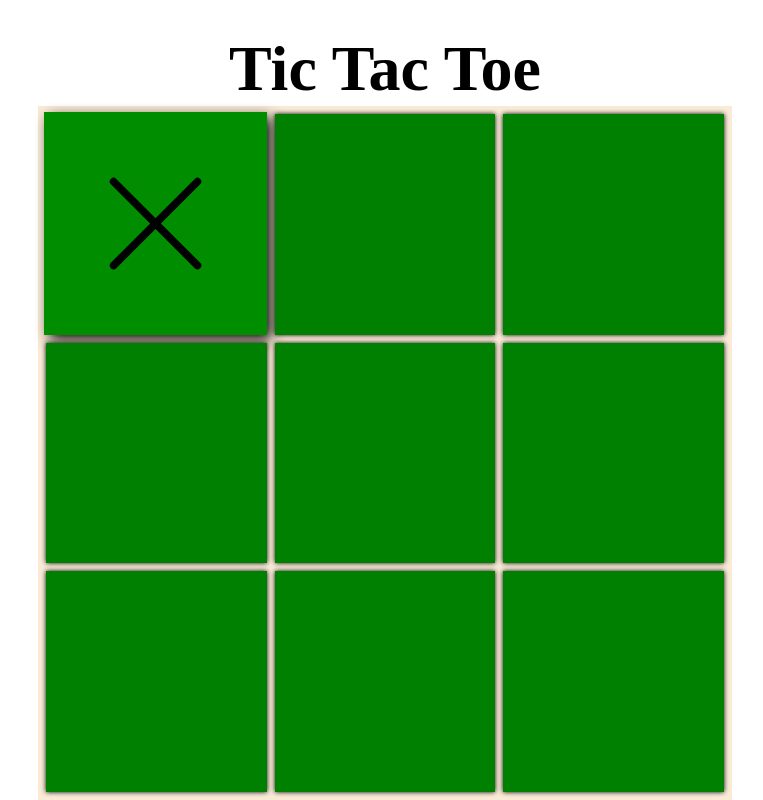
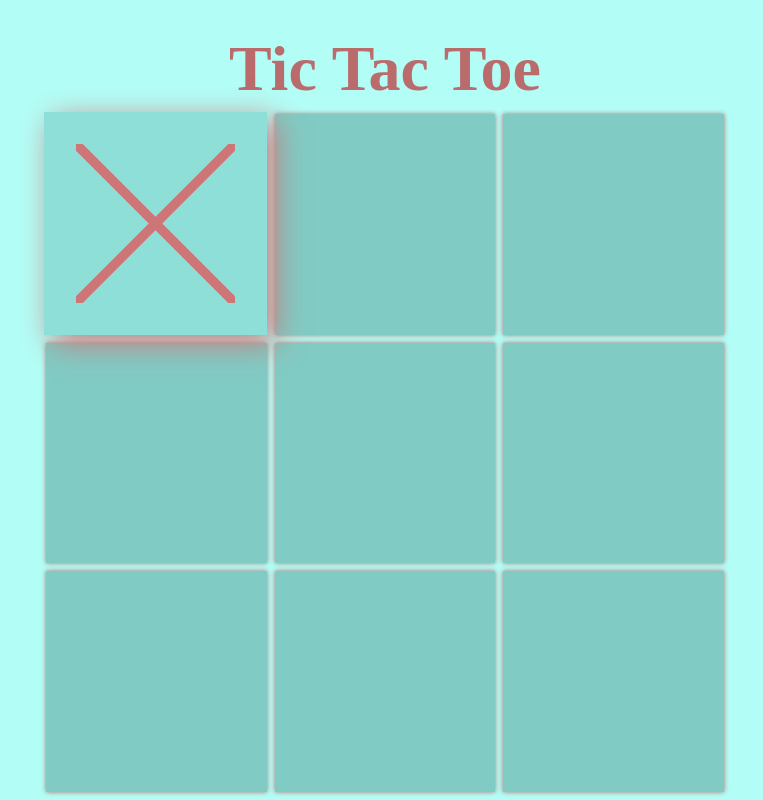
Before and after one commit to CosticaPuntaru/tic-tac-toe-p2p, a plain HTML site: page docs/index.html in a window 1280 px wide. Both pictures are taken after a click on the button 411 px from the left and 224 px from the top of the page. Shown: the whole page, without its empty margins (255-1018 px from the left). Drawn offline with Linux system fonts and the light colour scheme.

Commit message:
fix some effects

```diff
--- a/docs/index.html
+++ b/docs/index.html
@@ -1,5 +1,6 @@
 <html lang="en">
 <head>
+    <title>Tic Tac Toe</title>
     <meta name="viewport" content="width=device-width, initial-scale=1">
     <style>
 
@@ -11,7 +12,12 @@
             height: 100vh;
             margin: 0;
             font-size: 16px;
+            background: var(--bg-color);
+            color: var(--fill-color);
             --animation-speed: .3s;
+            --bg-color: #b2fef7;
+            --cell-bg: #80cbc4;
+            --fill-color: #ba6b6c;
         }
 
         h1 {
@@ -26,6 +32,14 @@
             }
         }
 
+        @media (prefers-color-scheme: dark) {
+            body {
+                --bg-color: #212121;
+                --cell-bg: #484848;
+                --fill-color: #4f9a94;
+            }
+        }
+
         .TicTacToe__Container {
             position: relative;
             margin: 0 auto;
@@ -35,7 +49,6 @@
             grid-template-columns: repeat(3, minmax(20px, 1fr));
             grid-template-rows: repeat(3, minmax(20px, 1fr));
             grid-gap: 0.5rem;
-            background: antiquewhite;
             aspect-ratio: 1;
             max-width: 100%;
             max-height: min(100%, 100vw);
@@ -44,9 +57,9 @@
         }
 
         .TicTacToe_Cell {
-            padding: 3rem;
+            padding: clamp(.1rem, 4vw, 2rem);
             position: relative;
-            background: green;
+            background: var(--cell-bg);
             aspect-ratio: 1;
             transition-property: filter, box-shadow, margin-top, margin-left;
             transition-duration: var(--animation-speed);
@@ -60,15 +73,10 @@
         .TicTacToe_Cell:hover,
         .TicTacToe__Container:not(:hover) .TicTacToe_Cell:focus {
             filter: brightness(110%);
-            box-shadow: .3rem .3rem .8rem;
+            box-shadow: .5rem .5rem 1.8rem;
             margin-top: -.15rem;
             margin-left: -.15rem;
-        }
-
-        @keyframes rotate {
-            100% {
-                transform: rotate(1turn);
-            }
+            z-index: 1;
         }
 
         .TicTacToe_Cell.winning-cell {
@@ -89,7 +97,7 @@
             background-size: 50% 50%, 50% 50%;
             background-position: 0 0, 100% 0, 100% 100%, 0 100%;
             background-image: linear-gradient(#399953, #399953), linear-gradient(#fbb300, #fbb300), linear-gradient(#d53e33, #d53e33), linear-gradient(#377af5, #377af5);
-            animation: rotate 4s linear infinite;
+            animation: rotate calc(var(--animation-speed) * 9) linear infinite;
         }
 
         .TicTacToe_Cell.winning-cell::after {
@@ -104,29 +112,33 @@
             border-radius: 5px;
         }
 
+        @keyframes rotate {
+            100% {
+                transform: rotate(1turn);
+            }
+        }
+
 
         #path2 {
-            stroke-dasharray: 430;
+            stroke: var(--fill-color);
+            stroke-dasharray: 400;
             stroke-dashoffset: 800;
             animation: letter-x var(--animation-speed) linear;
-            animation-fill-mode: forwards;
         }
 
         #path3 {
-            stroke-dasharray: 430;
-            stroke-dashoffset: 800;
-
+            stroke: var(--fill-color);
+            stroke-dasharray: 400;
+            stroke-dashoffset: 0;
             animation: letter-x var(--animation-speed) linear;
-            animation-fill-mode: forwards;
             animation-delay: var(--animation-speed);
         }
 
         #circle-path {
+            stroke: var(--fill-color);
             stroke-dasharray: 360;
             stroke-dashoffset: 0;
-
             animation: letter-o var(--animation-speed) linear;
-            /*animation-fill-mode: forwards;*/
         }
 
         @keyframes letter-o {
@@ -169,13 +181,13 @@
          enable-background='new 0 0 50 50' xml:space='preserve'
     >
         <line id='path2' fill='none' stroke='#000000' stroke-linecap="round"
-              stroke-width='3' stroke-miterlimit='10' x1='8.5'
-              y1='41.5' x2='41.5' y2='8.5'
+              stroke-width='3' stroke-miterlimit='10'
+              y1='50' x2='50' x1='0' y2='0'
         />
         <line id='path3' fill='none' stroke='#000000' stroke-linecap="round"
-              stroke-width='3' stroke-miterlimit='10' x1='41.5' y1='41.5'
-              x2='8.5'
-              y2='8.5'
+              stroke-width='3' stroke-miterlimit='10' x1='50' y1='50'
+              x2='0'
+              y2='0'
         />
     </svg>
 </template>
@@ -187,7 +199,6 @@
             stroke-mitterlimit="0" cx="50" cy="50" r="48"
             stroke-dasharray="360" stroke-linecap="round" transform="rotate(-90) translate(-100 0)"
     >
-<!--        <animate attributeName="stroke-dashoffset" values="360;0" dur="2s"></animate>-->
     </circle>
 </svg>
 </template>
@@ -204,7 +215,6 @@
     function resetGame() {
         $cellList.forEach((cell) => {
             cell.innerHTML = '';
-            console.log('cell', cell)
             cell.classList.remove('winning-cell');
         })
         board = [[], [], []];
@@ -229,8 +239,8 @@
         }
         board[col][row] = isXNext ? 'x' : 'o';
         const template = isXNext ? $xTemplate.content.cloneNode(true) : $oTemplate.content.cloneNode(true);
+        $clicked.appendChild(template);
         isXNext = !isXNext;
-        $clicked.appendChild(template);
 
         const winnerResults = checkBoard(board);
         if (winnerResults) {
@@ -245,10 +255,16 @@
     })
 
     function checkLane(a, b, c) {
+        if (!a || !b || !c) {
+            allFull = false;
+        }
         return !!(a && a === b && b === c)
     }
 
+    let allFull = false;
+
     function checkBoard(game) {
+        allFull = true;
         for (let i = 0; i < 3; i++) {
             if (checkLane(game[i][0], game[i][1], game[i][2])) {
                 return {
@@ -275,6 +291,10 @@
                 cells: [[0, 2], [1, 1], [2, 0]]
             };
         }
+
+        if (allFull) {
+            gameEnded = true;
+        }
         return undefined
     }
 </script>
```
